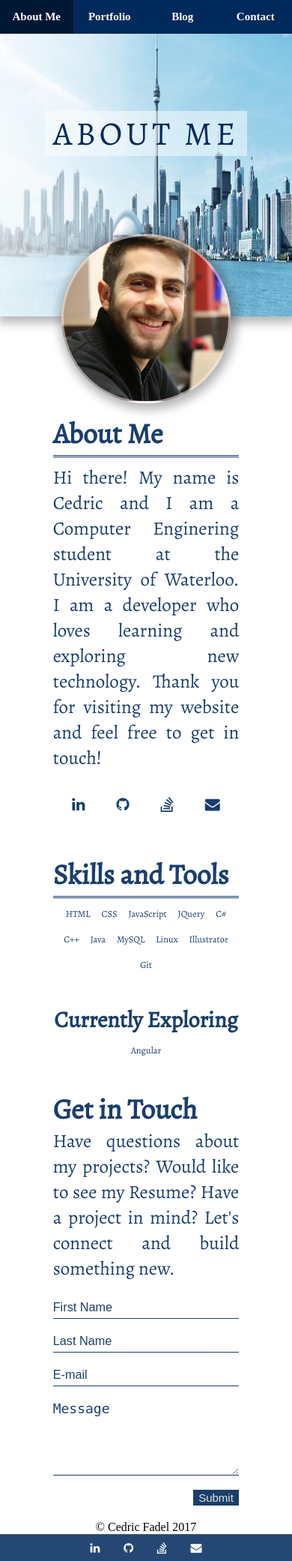
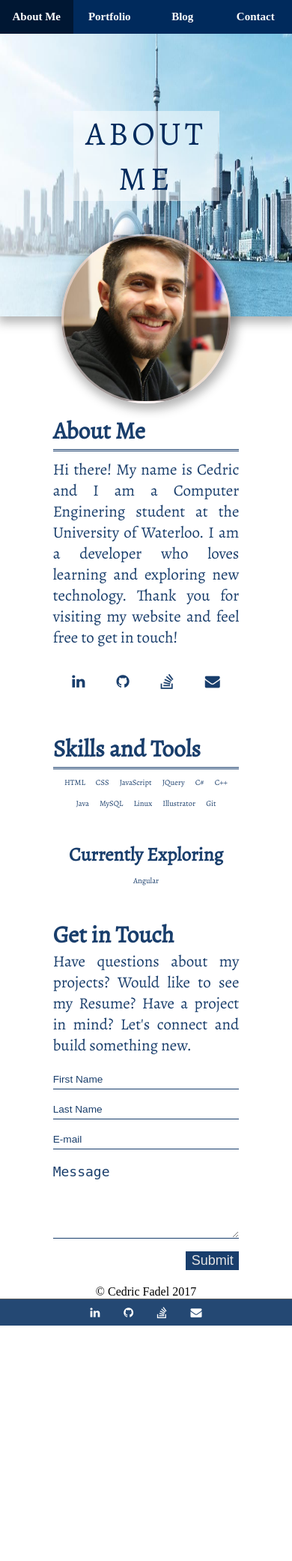
Before and after one commit to cfadel1/PersonalWebsite, a PHP site: page / in a window 390 px wide. Shown: the whole page at 75% size. After the commit the page ends 1768 px from the top, so only its background shows below. Run offline with PHP 8.4, Linux system fonts and the light colour scheme; some libraries are stand-ins or nearby versions; some web fonts are replaced.

Commit message:
Added responsiveness to the website

```diff
--- a/css/Style.css
+++ b/css/Style.css
@@ -647,31 +647,50 @@ footer {
         width: 100%;
     }
 
-    .banner-title{
-            width: 32vh;
+    .banner-title {
+        width: 50vw;
         font: 44px 'Alegreya', serif;
     }
-    nav ul li{
+
+    nav ul li {
         font-size: 15px;
     }
+
     .social-icon-contact {
         font-size: 15px;
     }
+
     .about-me-icons i {
         margin: 0.25em 0.25em;
     }
+
     .social-icon-header {
         font-size: 20px;
     }
+
     figure {
         font-size: 2em;
     }
+
     figcaption {
         font-size: 0.25em;
     }
 
+    .project p {
+        font-size: 15px;
+    }
 
+    .inner-box {
+        font: 21px 'Alegreya', serif;
+    }
 
+    .contact p {
+        font: 21px 'Alegreya', serif;
+    }
+
+    .submit {
+        font-size: 18px;
+    }
 }
 
 @keyframes rotate-one {
```
Lines whose indentation alone changed are shown as unchanged.
